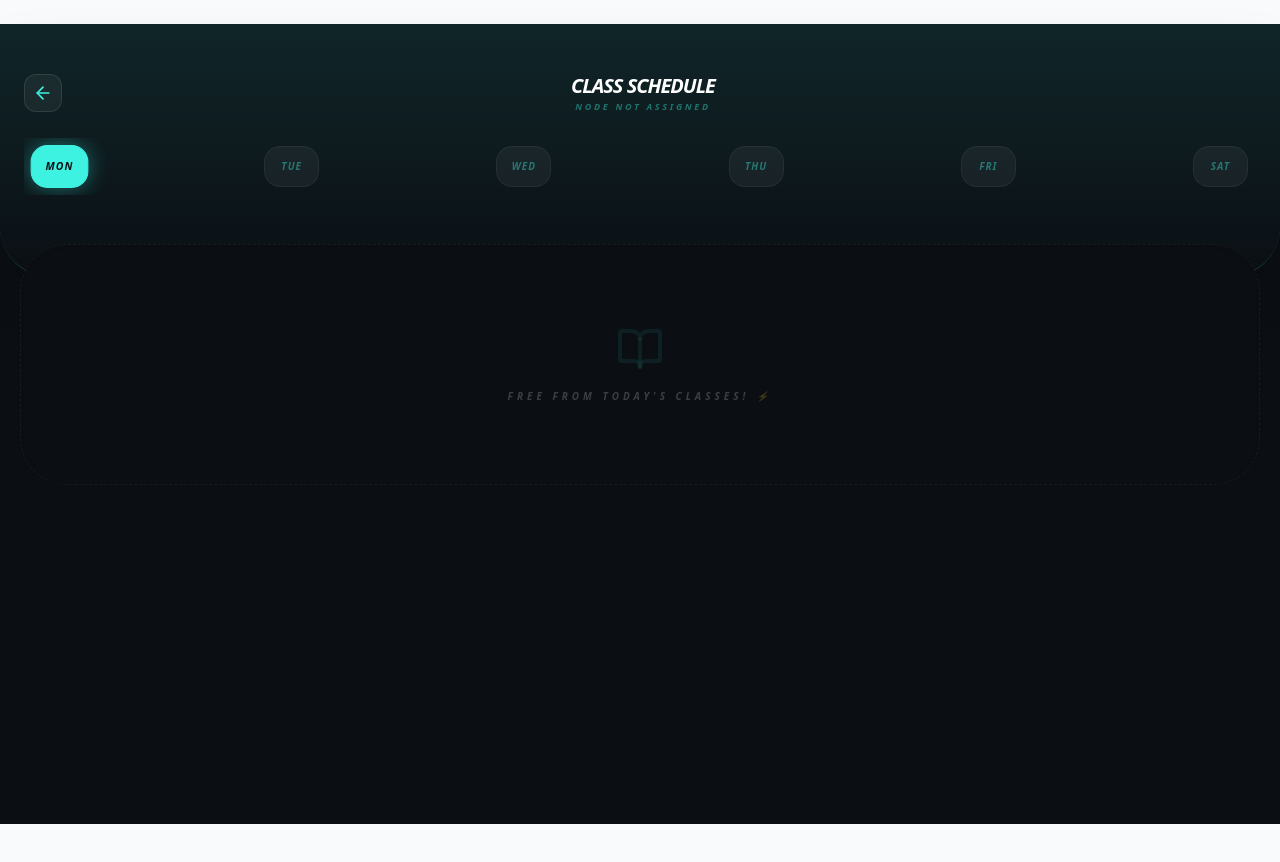
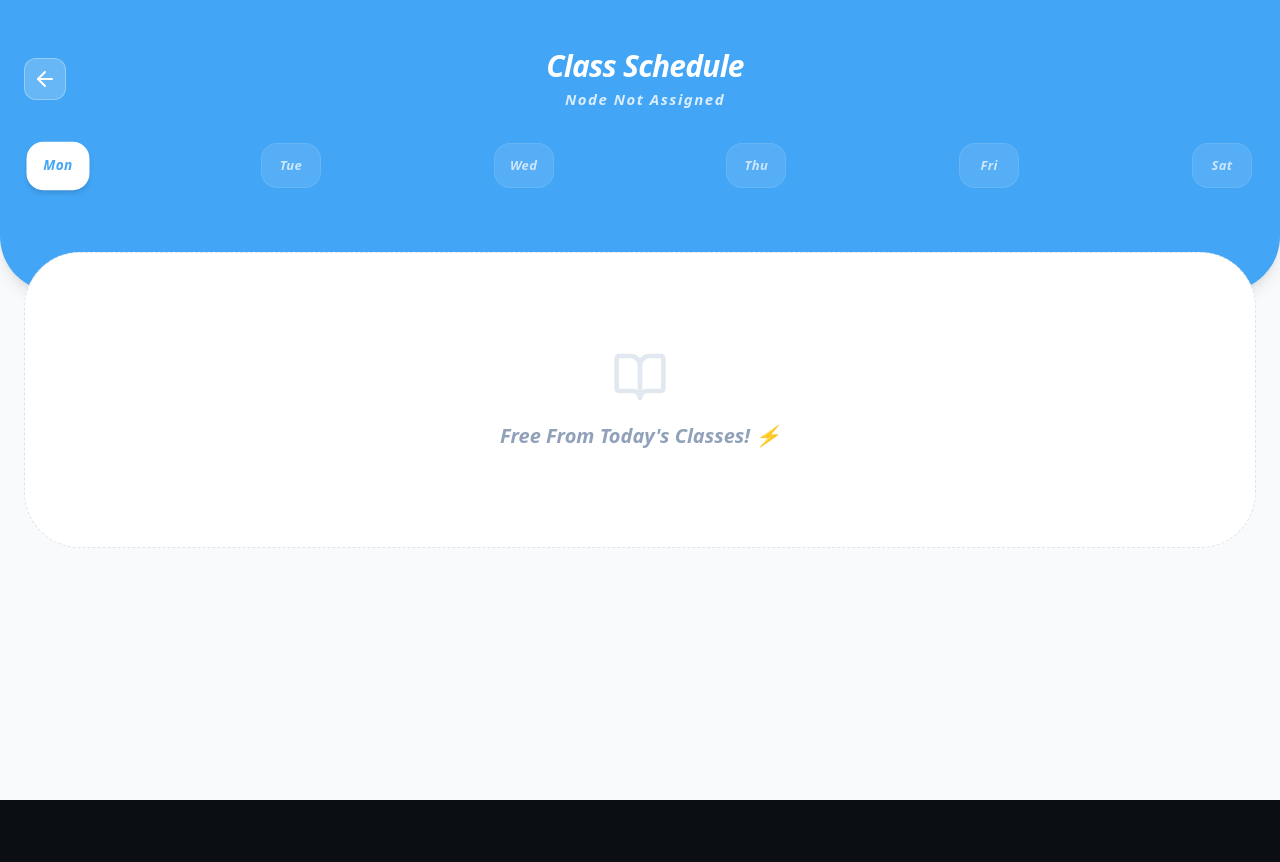
Before and after one commit to adittyaarryaai-lab/edu-management-software, a React app in the folder frontend/: page /timetable in a window 1280 px wide. Shown: the top 862 px of the page. After the commit the page ends 800 px from the top, so only its background shows below. Built offline with nearby package versions, Linux system fonts and the light colour scheme; sample sign-in values are in the browser's storage; the HTML template or start-up script is replaced by a standard one.

Commit message:
Day 145: Enhanced App Stability & Timetable UI Revam

```diff
--- a/frontend/src/App.jsx
+++ b/frontend/src/App.jsx
@@ -449,7 +449,7 @@ function App() {
         user={user}
       />
       {/* SuperAdmin, Admin aur Finance ke liye BottomNav nahi dikhega */}
-      <div className="print:hidden">
+      <div className="print:hidden fixed bottom-0 left-0 w-full z-[100]">
         {(user.role !== 'admin' && user.role !== 'superadmin' && user.role !== 'finance') && <BottomNav />}
       </div>
     </div>
--- a/frontend/src/pages/StudentAttendance.jsx
+++ b/frontend/src/pages/StudentAttendance.jsx
@@ -32,9 +32,9 @@ const StudentAttendance = () => {
     if (loading) return <Loader />;
 
     return (
-        <div className="min-h-screen bg-[#F8FAFC] pb-24 font-sans italic text-slate-800 text-[15px]">
+        <div className="min-h-screen bg-[#F8FAFC] pb-24 font-sans italic text-slate-800 text-[15px] overflow-x-hidden overscroll-none fixed inset-0 overflow-y-auto">
             {/* Header Section */}
-            <div className="bg-[#42A5F5] text-white px-6 pt-12 pb-28 rounded-b-[3.5rem] shadow-lg relative overflow-hidden text-center">
+            <div className="bg-[#42A5F5] text-white px-6 pt-2 pb-28 rounded-b-[3.5rem] shadow-lg relative overflow-hidden text-center">
                 <button
                     onClick={() => navigate('/')}
                     className="absolute top-12 left-6 z-50 bg-white/20 p-2 rounded-xl border border-white/30 text-white active:scale-90 transition-all cursor-pointer"
--- a/frontend/src/pages/Timetable.jsx
+++ b/frontend/src/pages/Timetable.jsx
@@ -36,69 +36,74 @@ const Timetable = ({ user }) => {
   if (loading) return <Loader />;
 
   return (
-    <div className="min-h-screen bg-void pb-20 font-sans italic text-white">
-      <div className="bg-void text-white px-6 pt-12 pb-20 rounded-b-[3rem] shadow-2xl border-b border-neon/20 relative overflow-hidden">
-        <div className="absolute inset-0 bg-gradient-to-b from-neon/10 to-transparent pointer-events-none"></div>
+    <div className="min-h-screen bg-[#F8FAFC] pb-24 font-sans italic text-slate-800 text-[15px] overflow-x-hidden overscroll-none fixed inset-0 overflow-y-auto">
+      <div className="bg-[#42A5F5] text-white px-6 pt-12 pb-24 rounded-b-[3.5rem] shadow-lg relative overflow-hidden">
         <div className="flex justify-between items-center mb-6 relative z-10">
-          <button onClick={() => navigate(-1)} className="bg-white/5 p-2 rounded-xl active:scale-90 border border-white/10 text-neon transition-all">
-            <ArrowLeft size={20} />
+          <button onClick={() => navigate(-1)}
+            className="bg-white/20 p-2 rounded-xl border border-white/30 text-white active:scale-90 transition-all cursor-pointer"
+          >
+            <ArrowLeft size={24} />
           </button>
           <div className="text-center">
-            <h1 className="text-xl font-black uppercase tracking-tighter italic"> Class Schedule</h1>
-            <p className="text-[9px] font-black text-neon/40 tracking-[0.3em] uppercase italic">
-              {user?.grade ? `Class: ${user.grade}` : "Node Not Assigned"}
+            <h1 className="text-3xl font-black italic tracking-tight capitalize">Class schedule</h1>
+            <p className="text-[15px] font-bold text-white/80 tracking-widest italic capitalize mt-1">
+              {user?.grade ? `Class: ${user.grade}` : "Node not assigned"}
             </p>
           </div>
           <div className="w-8"></div>
         </div>
 
-        <div className="flex justify-between overflow-x-auto gap-2 no-scrollbar py-2 relative z-10 px-2">
+        <div className="flex justify-between overflow-x-auto gap-3 no-scrollbar py-2 relative z-10 px-1">
           {daysMap.map((day) => (
             <button
               key={day.full}
               onClick={() => setActiveDay(day.full)}
-              className={`flex flex-col items-center min-w-[55px] py-3 rounded-2xl transition-all duration-500 border ${activeDay === day.full ? 'bg-neon text-void border-neon shadow-[0_0_20px_rgba(61,242,224,0.4)] scale-105' : 'bg-white/5 text-neon/40 border-white/5'
-                }`}
+              className={`flex flex-col items-center min-w-[60px] py-3 rounded-2xl transition-all duration-300 border ${
+                activeDay === day.full
+                ? 'bg-white text-[#42A5F5] border-white shadow-md scale-105'
+                : 'bg-white/10 text-white/70 border-white/10'
+              }`}
             >
-              <span className="text-[10px] font-black italic uppercase tracking-widest">{day.short}</span>
+              <span className="text-[13px] font-black italic capitalize tracking-wide">{day.short}</span>
             </button>
           ))}
         </div>
       </div>
 
-      <div className="px-5 -mt-8 space-y-4 relative z-20">
+      <div className="px-5 -mt-10 space-y-4 relative z-20">
         {currentSchedule && currentSchedule.periods.length > 0 ? (
           currentSchedule.periods.map((item, index) => (
-            <div key={index} className="bg-white/5 backdrop-blur-xl p-5 border-l-4 border-l-neon shadow-2xl border-white/5 flex gap-4 animate-in fade-in duration-500 italic group">
-              <div className="flex flex-col items-center justify-center border-r border-white/5 pr-4 min-w-[90px]">
-                <Clock size={16} className="text-neon/40 mb-1 group-hover:animate-pulse" />
-                <span className="text-[10px] font-black text-white text-center uppercase tracking-tighter leading-none">
+            <div key={index} className="bg-white p-5 rounded-[2.5rem] border border-[#DDE3EA] flex gap-5 active:scale-[0.98] transition-all italic shadow-sm group">
+              {/* Time Block */}
+              <div className="flex flex-col items-center justify-center border-r border-[#DDE3EA] pr-5 min-w-[100px]">
+                <Clock size={18} className="text-[#42A5F5] mb-2" />
+                <span className="text-[14px] font-black text-slate-700 text-center leading-none">
                   {item.startTime}
                 </span>
-                <span className="text-[8px] font-black text-white/20 text-center uppercase mt-1">
-                  TO {item.endTime}
+                <span className="text-[11px] font-bold text-slate-400 text-center mt-1 uppercase">
+                  To {item.endTime}
                 </span>
               </div>
 
-              <div className="flex-1">
-                <h3 className="font-black text-white text-sm mb-1 uppercase leading-tight italic group-hover:text-neon transition-colors">{item.subject}</h3>
-                <p className="text-[10px] text-white/30 font-black flex items-center gap-1.5 uppercase italic">
-                  <span className="w-1.5 h-1.5 bg-neon rounded-full shadow-[0_0_8px_rgba(61,242,224,1)]"></span>
-                  {/* AB YAHAN NAAM DIKHEGA EMP ID NAHI */}
-                  TEACHER: {item.teacherName || "NOT ASSIGNED"}
+              <div className="flex-1 py-1">
+                <h3 className="font-black text-slate-800 text-[18px] mb-1 capitalize leading-tight group-hover:text-[#42A5F5] transition-colors">
+                  {item.subject.toLowerCase()}
+                </h3>
+                <p className="text-[13px] text-slate-500 font-bold flex items-center gap-2 capitalize">
+                  <span className="w-2 h-2 bg-[#42A5F5] rounded-full"></span>
+                  Teacher: {item.teacherName?.toLowerCase() || "not assigned"}
                 </p>
-                <div className="flex items-center gap-1.5 mt-3 text-neon bg-neon/10 w-fit px-3 py-1 rounded-lg border border-neon/20 shadow-inner">
-                  <MapPin size={10} />
-                  {/* UPDATE: Yahan ab asli Room No dikhega */}
-                  <span className="text-[8px] font-black uppercase tracking-widest">ROOM: {item.room || "N/A"}</span>
+                <div className="flex items-center gap-2 mt-4 text-[#42A5F5] bg-blue-50 w-fit px-4 py-1.5 rounded-full border border-blue-100 shadow-sm">
+                  <MapPin size={12} />
+                  <span className="text-[11px] font-black tracking-widest uppercase">Room: {item.room || "N/A"}</span>
                 </div>
               </div>
             </div>
           ))
         ) : (
-          <div className="text-center py-20 bg-void rounded-[3rem] border border-dashed border-white/5 shadow-inner">
-            <BookOpen className="mx-auto text-neon/10 mb-4 animate-pulse" size={48} />
-            <p className="text-white/20 font-black text-[10px] uppercase tracking-[0.4em] italic text-center">Free from today's classes! ⚡</p>
+          <div className="text-center py-24 bg-white rounded-[3.5rem] border border-dashed border-[#DDE3EA] mx-1">
+            <BookOpen className="mx-auto text-slate-200 mb-4" size={56} />
+            <p className="text-slate-400 font-bold text-[20px] italic text-center capitalize">Free from today's classes! ⚡</p>
           </div>
         )}
       </div>
```
